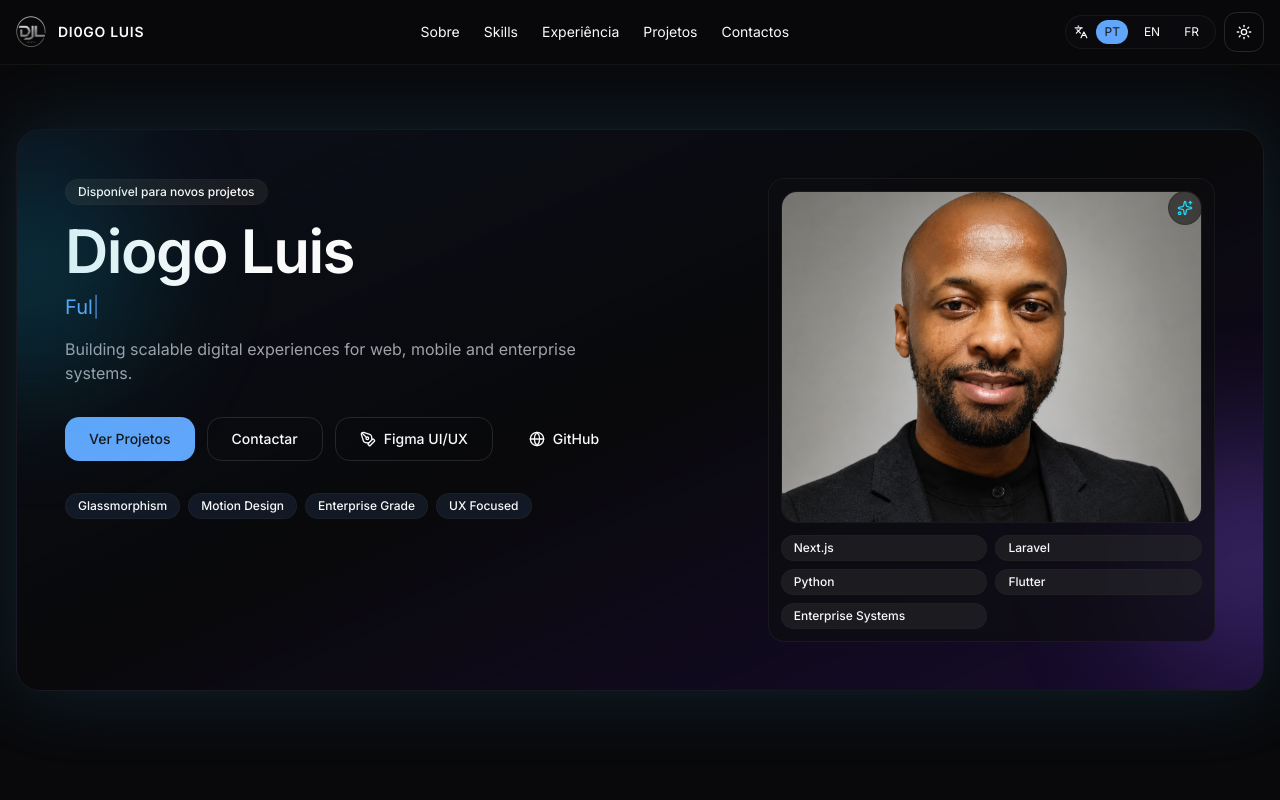
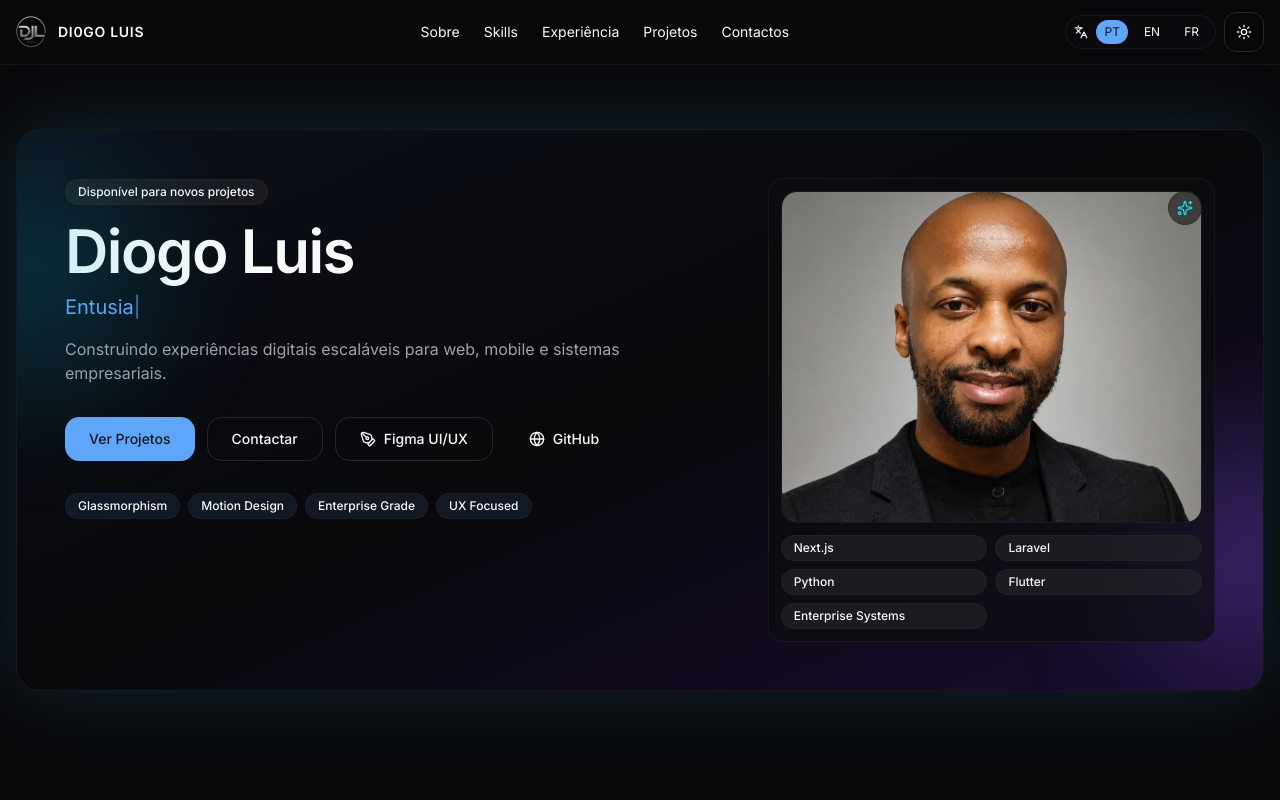
Before and after one commit to diogo-jose-luis/diogo-jose-luis-developer, a Next.js app: page /pt in a window 1280 px wide. Shown: the top 800 px of the page. Built offline with nearby package versions, Linux system fonts and the light colour scheme.

Commit message:
Refactor PortfolioPage component to use localized role strings for better internationalization support, updating English, French, and Portuguese translations accordingly.

```diff
--- a/components/portfolio-page.tsx
+++ b/components/portfolio-page.tsx
@@ -45,9 +45,9 @@ export function PortfolioPage() {
   const [status, setStatus] = useState<"idle" | "success" | "error">("idle");
   const [statusMessage, setStatusMessage] = useState("");
   const typed = useTypingEffect([
-    "Full-Stack Developer",
-    "Problem-Solver",
-    "Tech Enthusiast",
+    t("hero.roleOne"),
+    t("hero.roleTwo"),
+    t("hero.roleThree"),
   ]);
   const filtered = useMemo(
     () => projects.filter((project) => filter === "all" || project.category === filter),
--- a/messages/en.json
+++ b/messages/en.json
@@ -12,6 +12,9 @@
   },
   "hero": {
     "status": "Available for new projects",
+    "roleOne": "Full-Stack Developer",
+    "roleTwo": "Problem-Solver",
+    "roleThree": "Tech Enthusiast",
     "subtitle": "Building scalable digital experiences for web, mobile and enterprise systems.",
     "ctaProjects": "View Projects",
     "ctaContact": "Contact",
--- a/messages/fr.json
+++ b/messages/fr.json
@@ -12,7 +12,10 @@
   },
   "hero": {
     "status": "Disponible pour de nouveaux projets",
-    "subtitle": "Building scalable digital experiences for web, mobile and enterprise systems.",
+    "roleOne": "Développeur Full-Stack",
+    "roleTwo": "Résolveur de Problèmes",
+    "roleThree": "Passionné de Technologie",
+    "subtitle": "Création d'expériences numériques évolutives pour le web, le mobile et les systèmes d'entreprise.",
     "ctaProjects": "Voir les projets",
     "ctaContact": "Contacter",
     "ctaGithub": "GitHub"
--- a/messages/pt.json
+++ b/messages/pt.json
@@ -12,7 +12,10 @@
   },
   "hero": {
     "status": "Disponível para novos projetos",
-    "subtitle": "Building scalable digital experiences for web, mobile and enterprise systems.",
+    "roleOne": "Desenvolvedor Full-Stack",
+    "roleTwo": "Resolvedor de Problemas",
+    "roleThree": "Entusiasta de Tecnologia",
+    "subtitle": "Construindo experiências digitais escaláveis para web, mobile e sistemas empresariais.",
     "ctaProjects": "Ver Projetos",
     "ctaContact": "Contactar",
     "ctaGithub": "GitHub"
```
